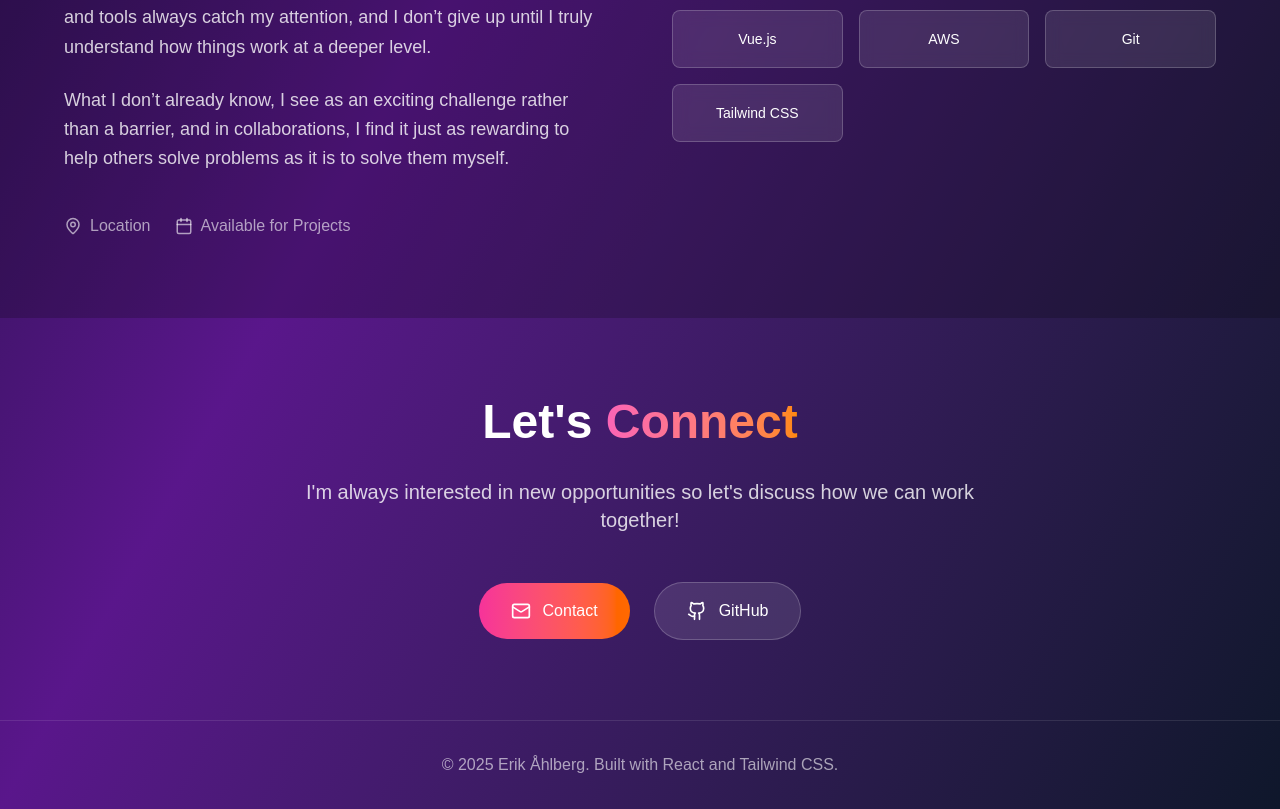
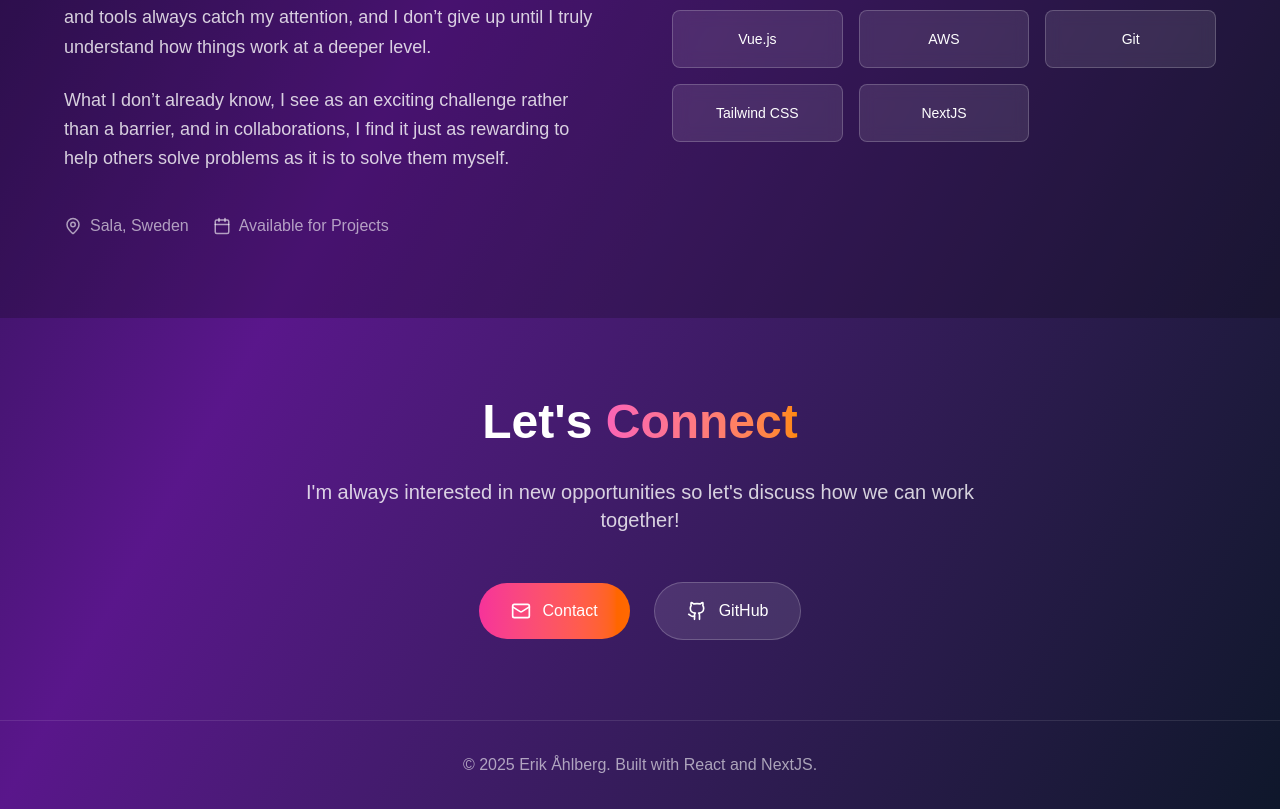
Before and after one commit to Erikvanauger/portfolio2, a Next.js app: page /portfolio in a window 1280 px wide. Shown: the part 1519-2328 px from the top of the page. Built offline with nearby package versions, Linux system fonts and the light colour scheme.

Commit message:
Basic mail function works + github repo

```diff
--- a/package.json
+++ b/package.json
@@ -14,6 +14,7 @@
     "clsx": "^2.1.1",
     "lucide-react": "^0.514.0",
     "next": "15.3.3",
+    "nodemailer": "^7.0.5",
     "react": "^19.0.0",
     "react-dom": "^19.0.0"
   },
--- a/src/app/locales/en.ts
+++ b/src/app/locales/en.ts
@@ -33,7 +33,7 @@ export const en = {
     description2: "I have a strong interest in UX and design, and I enjoy diving deep into the details until everything feels just right. " +
     "New technologies and tools always catch my attention, and I don’t give up until I truly understand how things work at a deeper level.",
     description3: "What I don’t already know, I see as an exciting challenge rather than a barrier, and in collaborations, I find it just as rewarding to help others solve problems as it is to solve them myself.",
-    iconText1:"Location",
+    iconText1:"Sala, Sweden",
     iconText2:"Available for Projects"
   },
    contact: {
--- a/src/app/music/page.tsx
+++ b/src/app/music/page.tsx
@@ -360,7 +360,7 @@ export default function MusicPlayer(): JSX.Element {
       <div className="max-w-4xl mx-auto relative z-10">
         {/* Header */}
         <div className="text-center mb-8">
-          <h1 className="text-3xl sm:text-4xl lg:text-5xl font-semibold text-white mb-2 font-nunito">
+          <h1 className="text-3xlbg-gradient-to-r from-[#d4d4d4] via-[#a3a3a3] to-[#0f172a]  sm:text-4xl lg:text-5xl font-semibold text-white mb-2 font-nunito">
             Portfolio Player
           </h1>
         </div>
--- a/src/app/portfolio/page.tsx
+++ b/src/app/portfolio/page.tsx
@@ -32,6 +32,7 @@ export default function Portfolio() {
     "AWS",
     "Git",
     "Tailwind CSS",
+    "NextJS"
   ];
   const languages = [
     { id: "en", name: "English" },
@@ -412,7 +413,7 @@ export default function Portfolio() {
 
           <div className="flex flex-col sm:flex-row items-center justify-center space-y-4 sm:space-y-0 sm:space-x-6">
             <a
-              href="mailto:your.email@example.com"
+              href="mailto:erik.workspace1@gmail.com"
               className="flex items-center space-x-3 bg-gradient-to-r from-pink-500 to-orange-500 hover:from-pink-600 hover:to-orange-600 text-white px-8 py-4 rounded-full transition-all duration-300 transform hover:scale-105"
             >
               <Mail size={20} />
@@ -420,7 +421,7 @@ export default function Portfolio() {
             </a>
 
             <a
-              href="https://github.com/yourusername"
+              href="https://github.com/Erikvanauger"
               target="_blank"
               rel="noopener noreferrer"
               className="flex items-center space-x-3 bg-white/10 hover:bg-white/20 hover:scale-105 border border-white/20 text-white px-8 py-4 rounded-full transition-all duration-300"
@@ -435,7 +436,7 @@ export default function Portfolio() {
       <footer className="py-8 px-6 border-t border-white/10">
         <div className="max-w-7xl mx-auto text-center">
           <p className="text-white/60">
-            © 2025 Erik Åhlberg. Built with React and Tailwind CSS.
+            © 2025 Erik Åhlberg. Built with React and NextJS.
           </p>
         </div>
       </footer>
```
Also changed, not shown: src/api/contact.ts (added), 1 other file (tests, documents, lock files or other folders).
